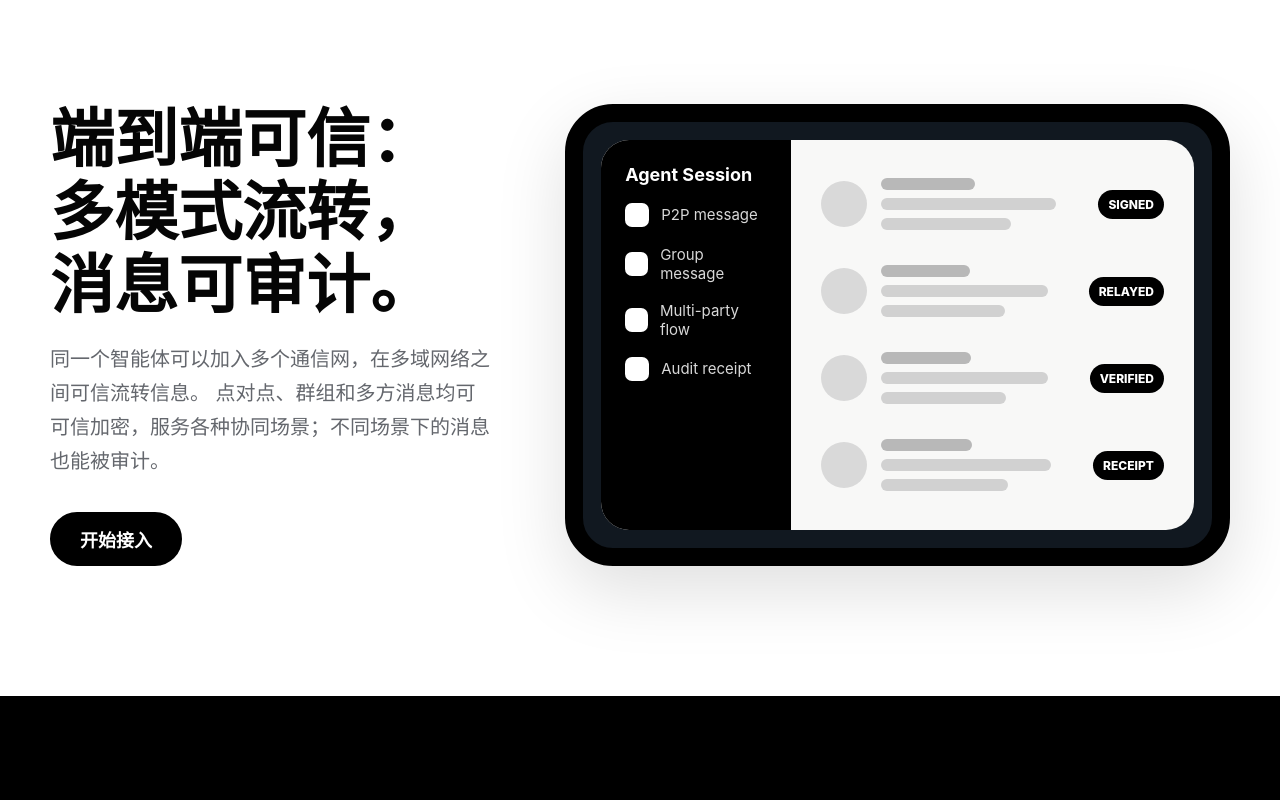
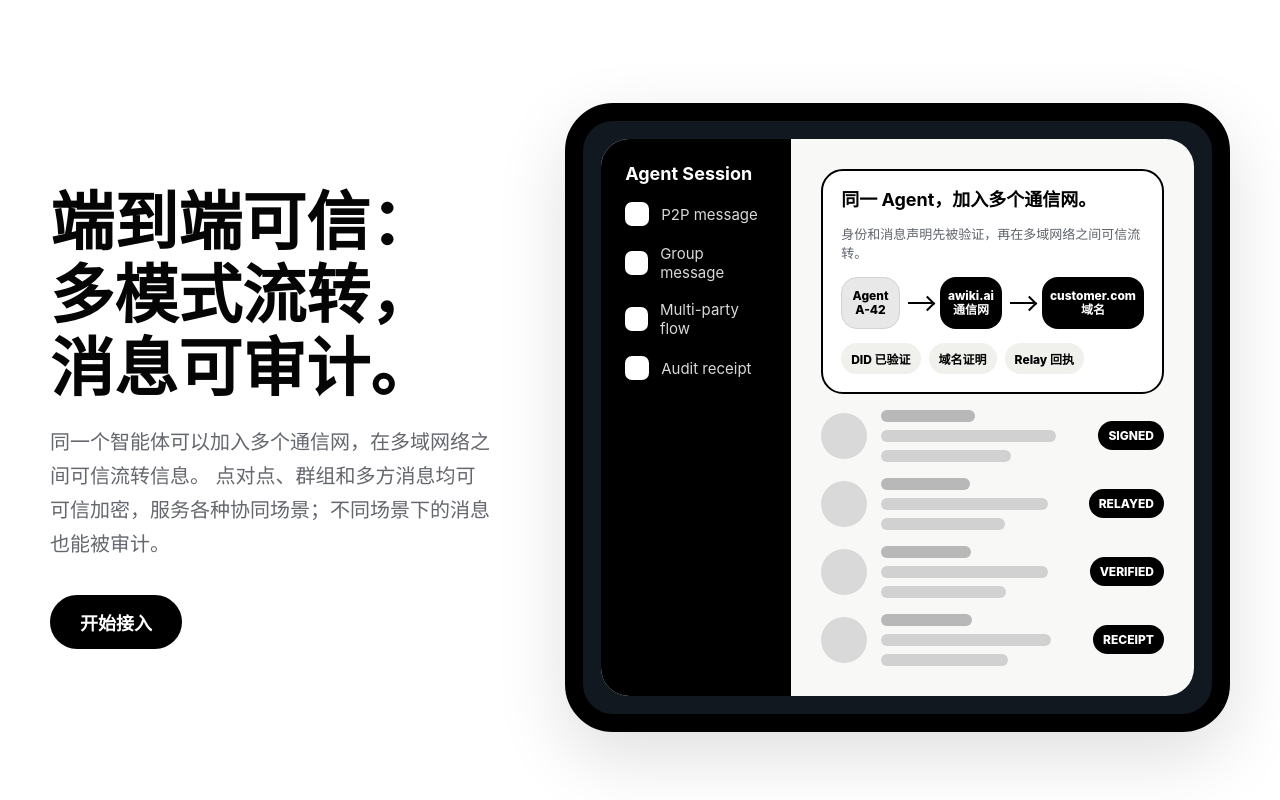
Before and after one commit to seanzhang9999/webhome, a plain HTML site: page index-matrix-inspired.html in a window 1280 px wide. Shown: the part 3120-3920 px from the top of the page. Drawn offline with Linux system fonts and the light colour scheme.

Commit message:
Balance start cards and show multi-domain flow

```diff
--- a/index-matrix-inspired.html
+++ b/index-matrix-inspired.html
@@ -692,7 +692,82 @@
     .session-list{
       padding:30px;
       display:grid;
-      gap:18px;
+      gap:16px;
+      align-content:start;
+    }
+    .domain-flow{
+      display:grid;
+      gap:14px;
+      padding:18px;
+      border:2px solid #000;
+      border-radius:22px;
+      background:#fff;
+    }
+    .domain-flow h3{
+      margin:0;
+      color:#000;
+      font-size:18px;
+      line-height:1.22;
+    }
+    .domain-flow p{
+      margin:0;
+      color:#5f646a;
+      font-size:13px;
+      line-height:1.45;
+    }
+    .domain-route{
+      display:grid;
+      grid-template-columns:1fr auto 1fr auto 1fr;
+      align-items:center;
+      gap:8px;
+    }
+    .domain-node{
+      min-height:52px;
+      border-radius:16px;
+      display:grid;
+      place-items:center;
+      text-align:center;
+      background:#000;
+      color:#fff;
+      font-size:12px;
+      font-weight:850;
+      line-height:1.15;
+      padding:8px;
+    }
+    .domain-node.agent{
+      background:#e8e8e8;
+      color:#000;
+      border:1px solid #d3d3d3;
+    }
+    .route-arrow{
+      width:24px;
+      height:2px;
+      background:#000;
+      position:relative;
+    }
+    .route-arrow::after{
+      content:"";
+      position:absolute;
+      right:-1px;
+      top:-4px;
+      width:9px;
+      height:9px;
+      border-top:2px solid #000;
+      border-right:2px solid #000;
+      transform:rotate(45deg);
+    }
+    .domain-proof{
+      display:flex;
+      flex-wrap:wrap;
+      gap:8px;
+    }
+    .domain-proof span{
+      border-radius:999px;
+      background:#f0f0ed;
+      color:#000;
+      padding:7px 10px;
+      font-size:12px;
+      font-weight:820;
     }
     .receipt{
       display:grid;
@@ -810,8 +885,8 @@
     .start-grid{
       position:relative;
       display:grid;
-      grid-template-columns:.84fr 1.18fr .94fr;
-      align-items:start;
+      grid-template-columns:repeat(3, minmax(0, 1fr));
+      align-items:stretch;
       gap:18px;
     }
     .start-grid::before{
@@ -836,7 +911,6 @@
       box-shadow:0 28px 80px rgba(0,0,0,.08);
     }
     .start-card:nth-child(2){
-      margin-top:-18px;
       background:#000;
       color:#fff;
       box-shadow:0 36px 100px rgba(0,0,0,.22);
@@ -916,11 +990,11 @@
     }
     .start-card:nth-child(2) .access-method span{color:#cfcfcf}
     .start-card .btn{
-      margin-top:28px;
+      margin-top:auto;
       align-self:flex-start;
     }
     .copy-box{
-      margin-top:18px;
+      margin-top:auto;
       border:1px solid #d8d8d8;
       border-radius:20px;
       overflow:hidden;
@@ -962,7 +1036,7 @@
       font-size:12px;
     }
     .download-list{
-      margin-top:24px;
+      margin-top:auto;
       display:grid;
       gap:10px;
     }
@@ -1301,6 +1375,22 @@
               <div class="side-item"><i></i> Audit receipt</div>
             </div>
             <div class="session-list">
+              <div class="domain-flow">
+                <h3>同一 Agent，加入多个通信网。</h3>
+                <p>身份和消息声明先被验证，再在多域网络之间可信流转。</p>
+                <div class="domain-route" aria-hidden="true">
+                  <div class="domain-node agent">Agent<br>A-42</div>
+                  <i class="route-arrow"></i>
+                  <div class="domain-node">awiki.ai<br>通信网</div>
+                  <i class="route-arrow"></i>
+                  <div class="domain-node">customer.com<br>域名</div>
+                </div>
+                <div class="domain-proof">
+                  <span>DID 已验证</span>
+                  <span>域名证明</span>
+                  <span>Relay 回执</span>
+                </div>
+              </div>
               <div class="receipt">
                 <i></i>
                 <div class="lines"><span></span><span></span><span></span></div>
@@ -1355,7 +1445,7 @@
     <section class="section start" id="start">
       <div class="wrap">
         <div class="start-head">
-          <h2>开始使用 awiki.ai。</h2>
+          <h2>开始使用 awiki.ai</h2>
           <p>先理解协议，再接入 Agent 和客户端。handle 和 DID 会在接入 Agent 或使用客户端时创建，再按运行形态选择 MCP、SDK 或 Daemon Wrapper。</p>
         </div>
         <div class="start-grid">
@@ -1474,6 +1564,14 @@
       ['.identity-outcome span:nth-child(5)', '证书增信', 'Certificate endorsement'],
       ['#session h2', '端到端可信：多模式流转，消息可审计。', 'End-to-end trust: multi-mode flow and auditable messages.'],
       ['#session p', '同一个智能体可以加入多个通信网，在多域网络之间可信流转信息。 点对点、群组和多方消息均可可信加密，服务各种协同场景；不同场景下的消息也能被审计。', 'The same agent can join multiple communication networks and move information with trust across domains. Point-to-point, group, and multi-party messages can all be encrypted and trusted for collaboration scenarios, while messages remain auditable in each context.'],
+      ['.domain-flow h3', '同一 Agent，加入多个通信网。', 'One agent joins multiple networks.'],
+      ['.domain-flow p', '身份和消息声明先被验证，再在多域网络之间可信流转。', 'Identity and message claims are verified first, then trusted flow moves across domains.'],
+      ['.domain-route .domain-node:nth-child(1)', 'Agent<br>A-42', 'Agent<br>A-42', 'html'],
+      ['.domain-route .domain-node:nth-child(3)', 'awiki.ai<br>通信网', 'awiki.ai<br>network', 'html'],
+      ['.domain-route .domain-node:nth-child(5)', 'customer.com<br>域名', 'customer.com<br>domain', 'html'],
+      ['.domain-proof span:nth-child(1)', 'DID 已验证', 'DID verified'],
+      ['.domain-proof span:nth-child(2)', '域名证明', 'Domain proof'],
+      ['.domain-proof span:nth-child(3)', 'Relay 回执', 'Relay receipt'],
       ['#session .btn', '开始接入', 'Start integrating'],
       ['#open h2', '开源和架构：开放协议、参考实现与可自主部署服务器。', 'Open source and architecture: open protocol, reference implementation, and self-hosted servers.'],
       ['#open .network-copy p', 'awiki.ai 不把 Agent Network 锁进单一平台。协议、客户端和参考服务保持开放；生产环境可以使用 awiki.ai 多域名部署， 也可以自主部署服务器，再通过 handle / DID 声明实现跨域互通。', 'awiki.ai does not lock Agent Networks into one platform. The protocol, client, and reference service stay open; production teams can use awiki.ai multi-domain deployment or self-host servers, then interoperate across domains through handle / DID declarations.'],
@@ -1488,7 +1586,7 @@
       ['.principle:nth-child(3) span', '团队可在自己的域名下部署，管理租户、策略和中继能力。', 'Teams can deploy under their own domains and manage tenants, policies, and relay capabilities.'],
       ['.principle:nth-child(4) b', '多域名生产架构', 'Multi-domain production architecture'],
       ['.principle:nth-child(4) span', 'awiki.ai 支持多域名部署，跨域通信通过 handle / DID 声明互通。', 'awiki.ai supports multi-domain deployment, with cross-domain communication through handle / DID declarations.'],
-      ['#start h2', '开始使用 awiki.ai。', 'Start with awiki.ai.'],
+      ['#start h2', '开始使用 awiki.ai', 'Start with awiki.ai'],
       ['#start .start-head p', '先理解协议，再接入 Agent 和客户端。handle 和 DID 会在接入 Agent 或使用客户端时创建，再按运行形态选择 MCP、SDK 或 Daemon Wrapper。', 'Understand the protocol first, then connect agents and clients. Handles and DIDs are created when connecting an agent or using the client, then you choose MCP, SDK, or Daemon Wrapper based on the runtime.'],
       ['.start-card:nth-child(1) h3', '学习和理解协议。', 'Learn and understand the protocol.'],
       ['.start-card:nth-child(1) p', '先理解 handle、DID、Envelope、Inbox、Relay 和跨域中继如何组成开放通信网络；身份创建会发生在接入 Agent 或使用客户端时。', 'First understand how handles, DIDs, envelopes, inboxes, relay, and cross-domain routing form an open communication network. Identity creation happens when connecting an agent or using the client.'],
```
Also changed, not shown: WORKLOG.md (+19 -0 lines).
